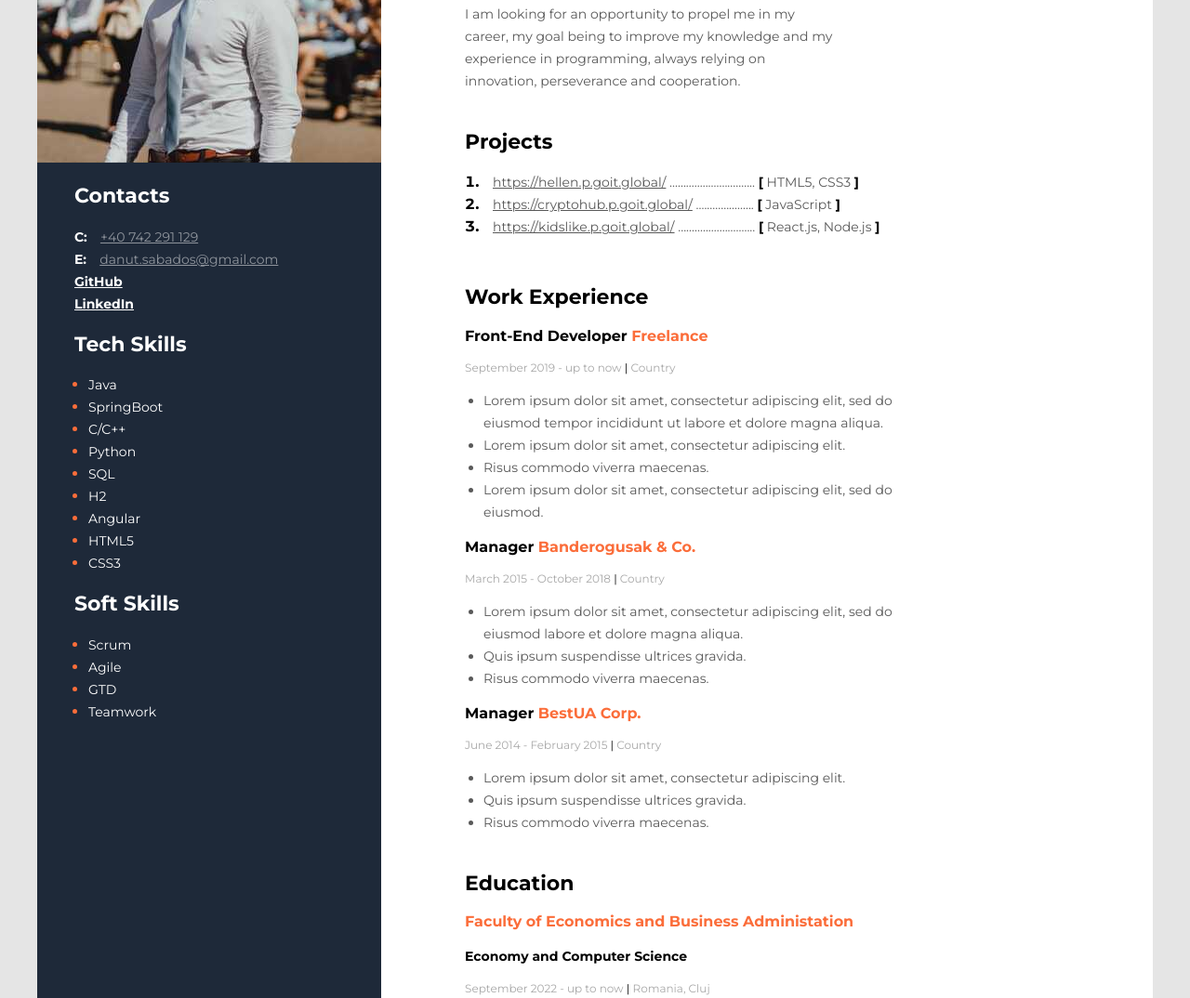
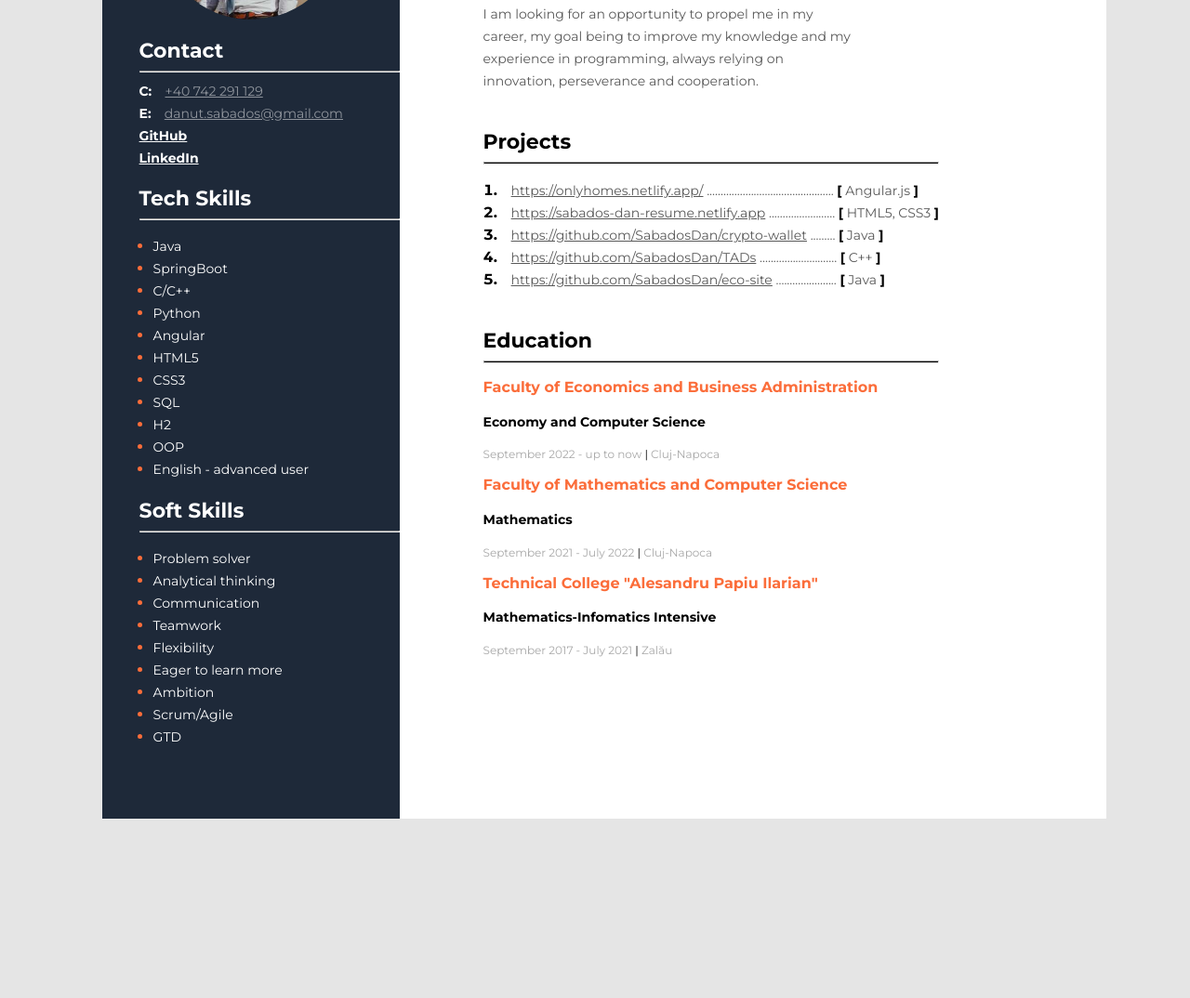
Before and after one commit to SabadosDan/my-cv-website, a plain HTML site: page index.html in a window 1280 px wide. Shown: the part 259-1333 px from the top of the page at 93% size. After the commit the page ends 1180 px from the top, so only its background shows below. Drawn offline with Linux system fonts and the light colour scheme.

Commit message:
update education and soft skills sections

```diff
--- a/index.html
+++ b/index.html
@@ -28,82 +28,76 @@
             <!-- Projects section -->
             <div class="projects-section">
                 <h2 class="block-title">Projects</h2>
+                <hr>
                 <ol>
                     <li>
                         <span class="projects-item">
-                            <a href="https://hellen.p.goit.global/">https://hellen.p.goit.global/</a>
-                            ...............................
+                            <a href="https://onlyhomes.netlify.app">https://onlyhomes.netlify.app/</a>
+                            ..............................................
+                            <span class="bracket">[</span> Angular.js <span class="bracket">]</span>
+                        </span>
+                    </li>
+                    <li>
+                        <span class="projects-item">
+                            <a href="https://sabados-dan-resume.netlify.app">https://sabados-dan-resume.netlify.app</a>
+                            ........................
                             <span class="bracket">[</span> HTML5, CSS3 <span class="bracket">]</span>
                         </span>
                     </li>
                     <li>
                         <span class="projects-item">
-                            <a href="https://cryptohub.p.goit.global/">https://cryptohub.p.goit.global/</a>
-                            .....................
-                            <span class="bracket">[</span> JavaScript <span class="bracket">]</span>
+                                <a href="https://github.com/SabadosDan/crypto-wallet">https://github.com/SabadosDan/crypto-wallet</a>
+                            .........
+                            <span class="bracket">[</span> Java <span class="bracket">]</span>
                         </span>
+
                     </li>
                     <li>
                         <span class="projects-item">
-                                <a href="https://kidslike.p.goit.global/">https://kidslike.p.goit.global/</a>
+                                <a href="https://github.com/SabadosDan/TADs-Dictionary-and-List-">https://github.com/SabadosDan/TADs</a>
                             ............................
-                            <span class="bracket">[</span> React.js, Node.js <span class="bracket">]</span>
+                            <span class="bracket">[</span> C++ <span class="bracket">]</span>
+                        </span>
+
+                    </li>
+                    <li>
+                        <span class="projects-item">
+                                <a href="https://github.com/SabadosDan/E-Commerce-Site-in-progress">https://github.com/SabadosDan/eco-site</a>
+                            ......................
+                            <span class="bracket">[</span> Java <span class="bracket">]</span>
                         </span>
 
                     </li>
                 </ol>
             </div>
-            <!-- Work experience section -->
-            <div class="work-experience-section">
-                <h2 class="block-title">Work Experience</h2>
-                <!-- Company nr.3 -->
-                <div>
-                    <h3 class="work-experience-position">Front-End Developer<span class="work-experience-company"> Freelance </span> </h3>
-                    <p class="work-experience-period">September 2019 - up to now   <span class="line-break">|</span>   Country</p>
-                    <ul class="work-experience-duties">
-                        <li>Lorem ipsum dolor sit amet, consectetur adipiscing elit, sed do eiusmod tempor incididunt ut labore et dolore magna aliqua. </li>
-                        <li>Lorem ipsum dolor sit amet, consectetur adipiscing elit. </li>
-                        <li>Risus commodo viverra maecenas. </li>
-                        <li>Lorem ipsum dolor sit amet, consectetur adipiscing elit, sed do eiusmod. </li>
-                    </ul>
-                </div>
-                <!-- Company nr.2 -->
-                <div>
-                    <h3 class="work-experience-position">Manager<span class="work-experience-company"> Banderogusak & Co. </span> </h3>
-                    <p class="work-experience-period">March 2015 - October 2018   <span class="line-break">|</span>   Country</p>
-                    <ul class="work-experience-duties">
-                        <li>Lorem ipsum dolor sit amet, consectetur adipiscing elit, sed do eiusmod labore et dolore magna aliqua. </li>
-                        <li>Quis ipsum suspendisse ultrices gravida. </li>
-                        <li>Risus commodo viverra maecenas. </li>
-                    </ul>
-                </div>
-                <!-- Company nr.1 -->
-                <div>
-                    <h3 class="work-experience-position">Manager<span class="work-experience-company"> BestUA Corp. </span></h3>
-                    <p class="work-experience-period">June 2014 - February 2015   <span class="line-break">|</span>   Country</p>
-                    <ul class="work-experience-duties">
-                        <li>Lorem ipsum dolor sit amet, consectetur adipiscing elit. </li>
-                        <li>Quis ipsum suspendisse ultrices gravida. </li>
-                        <li>Risus commodo viverra maecenas. </li>
-                    </ul>
-                </div>
-            </div>
             <!-- Education section -->
             <div class="education-section">
                 <h2 class="block-title">Education</h2>
+                <hr>
                 <div>
-                    <h3 class="education-section-university">Faculty of Economics and Business Administation</h3>
+                    <h3 class="education-section-university">Faculty of Economics and Business Administration</h3>
                     <h4 class="education-section-specialization">Economy and Computer Science</h4>
-                    <p class="education-section-period">September 2022 - up to now   <span class="line-break">|</span>   Romania, Cluj</p>
+                    <p class="education-section-period">September 2022 - up to now   <span class="line-break">|</span>   Cluj-Napoca</p>
+                </div>
+                <div>
+                    <h3 class="education-section-university">Faculty of Mathematics and Computer Science</h3>
+                    <h4 class="education-section-specialization">Mathematics</h4>
+                    <p class="education-section-period">September 2021 - July 2022   <span class="line-break">|</span>   Cluj-Napoca</p>
+                </div>
+                <div>
+                    <h3 class="education-section-university">Technical College "Alesandru Papiu Ilarian"</h3>
+                    <h4 class="education-section-specialization">   Mathematics-Infomatics Intensive</h4>
+                    <p class="education-section-period">September 2017 - July 2021    <span class="line-break">|</span>   Zalău</p>
                 </div>
             </div>
         </div>
         <!-- Sidebar section -->
         <aside class="sidebar-section">
-        <img src="./img/cv-img.jpeg" alt="My photo">
+        <img src="./img/cv-img.jpeg" width="200" height="200" alt="My photo">
             <!-- Contacts section -->
         <div class="contacts-section">
-                <h2 class="sidebar-title">Contacts</h2>
+                <h2 class="sidebar-title">Contact</h2>
+                <hr>
                 <div>
                     <span class="contacts-section-type">C:</span>
                     <a class="contacts-section-value" href="tel:+40742291129">+40 742 291 129</a>
@@ -122,26 +116,35 @@
         <!-- Tech skills section -->
         <div class="tech-skills-section">
                 <h2 class="sidebar-title">Tech Skills</h2>
+                <hr>
                 <ul class="sidebar-list">
                     <li><span>Java</span></li>
                     <li><span>SpringBoot</span></li>
                     <li><span>C/C++</span></li>
                     <li><span>Python</span></li>
-                    <li><span>SQL</span></li>
-                    <li><span>H2</span></li>
                     <li><span>Angular</span></li>
                     <li><span>HTML5</span></li>
                     <li><span>CSS3</span></li>
+                    <li><span>SQL</span></li>
+                    <li><span>H2</span></li>
+                    <li><span>OOP</span></li>
+                    <li><span>English - advanced user</span></li>
                 </ul>
         </div>
         <!-- Soft skills section -->
         <div class="soft-skills-section">
                 <h2 class="sidebar-title">Soft Skills</h2>
+                <hr>
                 <ul class="sidebar-list">
-                    <li><span>Scrum</span></li>
-                    <li><span>Agile</span></li>
+                    <li><span>Problem solver</span></li>
+                    <li><span>Analytical thinking</span></li>
+                    <li><span>Communication</span></li>
+                    <li><span>Teamwork</span></li>
+                    <li><span>Flexibility</span></li>
+                    <li><span>Eager to learn more</span></li>
+                    <li><span>Ambition</span></li>
+                    <li><span>Scrum/Agile</span></li>
                     <li><span>GTD</span></li>
-                    <li><span>Teamwork</span></li>
                 </ul>
         </div>
         </aside>
--- a/styles/styles.css
+++ b/styles/styles.css
@@ -7,7 +7,7 @@ body {
 
 .right-section {
     padding-left: 90px;
-    padding-right: 220px;
+    padding-right: 180px;
     background-color: #FFFFFF;
 }
 
@@ -33,8 +33,14 @@ body {
 .main-section {
     display: flex;
     flex-direction: row-reverse;
-    width: 1200px;
+    width: 1100px;
+    height: 1100px;
     margin: 40px auto;
+}
+
+.right-section hr{
+    height: 1px;
+    background-color: black;
 }
 
 .about-me-section {
@@ -62,6 +68,7 @@ body {
     font-size: 22px;
     line-height: 27px;
     color: #000000;
+    margin-bottom: 0px;
 }
 
 .projects-item {
@@ -169,14 +176,20 @@ ol li, .bracket {
 
 .sidebar-section {
     background-color: #1E2939;
-    width: 370px;
+    width: 320px;
 }
 
 .sidebar-section img {
+    display: block;
     margin-top: 40px;
+    margin-right: auto;
+    margin-left: auto;
+    margin-bottom: 20px;
+    border-radius: 50%;
 }
 
 .sidebar-title {
+    margin-bottom: 0px;
     font-style: normal;
     font-weight: 700;
     font-size: 22px;
```
